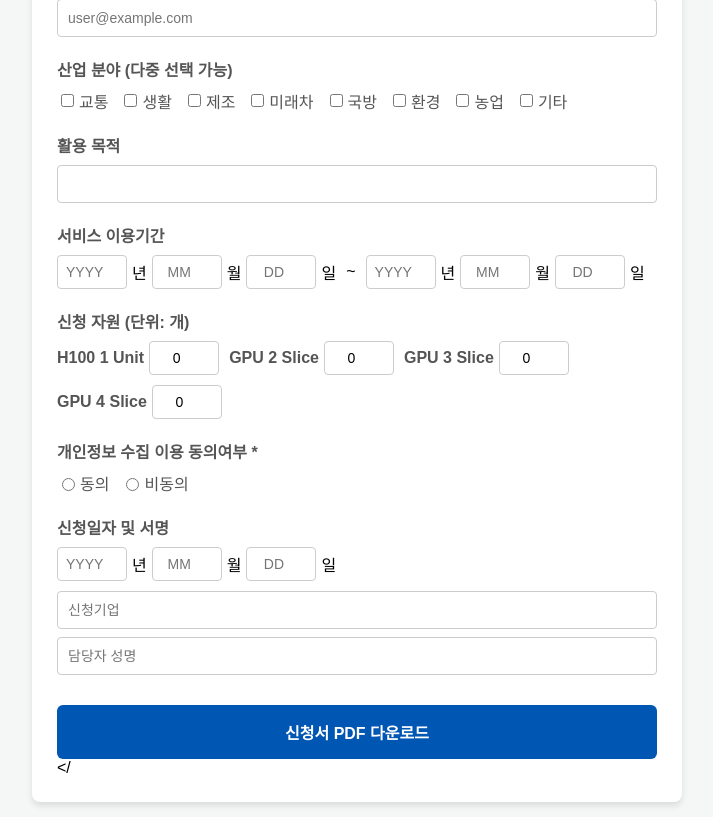
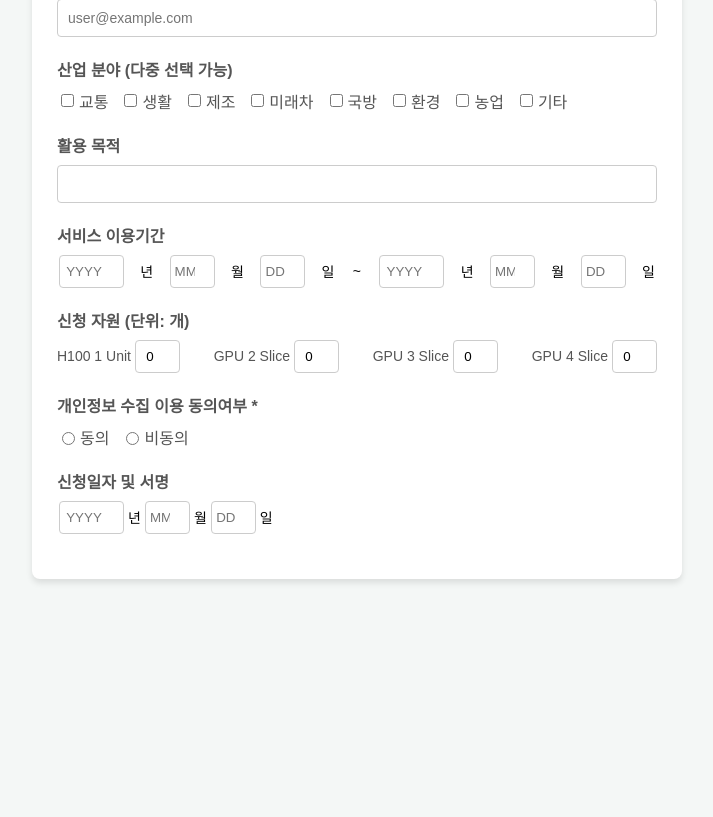
Before and after one commit to KimGiHu/GITC-Live-Service, a Flask app: page / in a window 1280 px wide. Shown: the part 963-1780 px from the top of the page, without its empty margins (283-996 px from the left). After the commit the page ends 1546 px from the top, so only its background shows below. Run offline with Flask 3, Linux system fonts and the light colour scheme; parts of the project's set-up code (start-up, migrations or seed data) failed here and were passed over.

Commit message:
Update index.html

```diff
--- a/templates/index.html
+++ b/templates/index.html
@@ -5,29 +5,57 @@
     <meta name="viewport" content="width=device-width, initial-scale=1.0, maximum-scale=1.0, user-scalable=no">
     <title>초거대AI 클라우드팜 GPU 가상자원 이용 신청</title>
     <style>
-        /* [핵심 수정 2] 모든 요소의 여백을 너비에 포함시켜 삐져나감 원천 차단 */
         * { box-sizing: border-box; }
-
         body { font-family: 'Malgun Gothic', sans-serif; background-color: #f4f7f6; padding: 15px; margin: 0; }
         .container { width: 100%; max-width: 650px; background: white; padding: 25px; border-radius: 8px; box-shadow: 0 4px 6px rgba(0,0,0,0.1); margin: auto; }
         h2 { color: #333; text-align: center; margin-bottom: 25px; font-size: 1.5rem; }
         .form-group { margin-bottom: 20px; }
         label { font-weight: bold; display: block; margin-bottom: 8px; color: #555; }
 
-        /* 기본 입력칸 */
         input[type="text"], input[type="email"], input[type="tel"] {
             width: 100%; padding: 10px; border: 1px solid #ccc; border-radius: 4px; font-size: 14px;
         }
 
-        /* 체크박스/라디오버튼 반응형 정렬 */
         .checkbox-group { display: flex; flex-wrap: wrap; gap: 12px; }
         .checkbox-group label { display: inline-flex; align-items: center; font-weight: normal; margin: 0; }
         .checkbox-group input { margin-right: 5px; }
 
-        /* 날짜 및 자원 입력 그룹 (모바일에서 깔끔하게 줄바꿈되도록 그룹핑) */
-        .flex-wrap-group { display: flex; flex-wrap: wrap; gap: 10px; align-items: center; }
-        .inner-group { display: flex; align-items: center; gap: 5px; white-space: nowrap; }
-        .inner-group input[type="number"] { width: 70px; padding: 8px; border: 1px solid #ccc; border-radius: 4px; font-size: 14px; text-align: center; }
+        /* [핵심 수정] 1줄 강제 정렬 및 모바일 반응형 그룹 */
+        .oneline-group {
+            display: flex;
+            align-items: center;
+            justify-content: space-between;
+            width: 100%;
+            white-space: nowrap; /* 줄바꿈 절대 금지 */
+            font-size: 14px;
+        }
+        .oneline-group input {
+            text-align: center;
+            padding: 8px 4px;
+            border: 1px solid #ccc;
+            border-radius: 4px;
+            min-width: 0; /* 모바일에서 박스가 화면 밖으로 밀리지 않고 축소되도록 허용 */
+        }
+
+        /* 날짜 입력칸 유연성 부여 */
+        .date-y { flex: 1.5; max-width: 65px; margin: 0 2px; }
+        .date-md { flex: 1; max-width: 45px; margin: 0 2px; }
+        .date-text { margin: 0 2px; }
+
+        /* GPU 입력칸 유연성 부여 */
+        .gpu-label { display: flex; align-items: center; font-weight: normal; margin: 0; gap: 4px; }
+        .gpu-input { width: 45px; }
+
+        /* 모바일 세로 화면(500px 이하) 진입 시 크기 자동 축소 */
+        @media (max-width: 500px) {
+            .oneline-group { font-size: 11px; justify-content: center; }
+            .oneline-group input { padding: 6px 2px; font-size: 11px; }
+            .date-y { max-width: 45px; margin: 0 1px; }
+            .date-md { max-width: 30px; margin: 0 1px; }
+            .date-text { margin: 0 1px; }
+            .gpu-label { gap: 2px; }
+            .gpu-input { width: 30px; }
+        }
 
         button { width: 100%; padding: 15px; background-color: #0056b3; color: white; border: none; border-radius: 6px; font-size: 16px; font-weight: bold; cursor: pointer; margin-top: 10px; }
         button:hover { background-color: #004494; }
@@ -98,28 +126,24 @@
 
             <div class="form-group">
                 <label>서비스 이용기간</label>
-                <div class="flex-wrap-group">
-                    <div class="inner-group">
-                        <input type="number" name="1st year" placeholder="YYYY" min="2024"> 년
-                        <input type="number" name="1st month" placeholder="MM" min="1" max="12"> 월
-                        <input type="number" name="1st day" placeholder="DD" min="1" max="31"> 일
-                    </div>
-                    <span>~</span>
-                    <div class="inner-group">
-                        <input type="number" name="2nd year" placeholder="YYYY" min="2024"> 년
-                        <input type="number" name="2nd month" placeholder="MM" min="1" max="12"> 월
-                        <input type="number" name="2nd day" placeholder="DD" min="1" max="31"> 일
-                    </div>
+                <div class="oneline-group">
+                    <input type="number" class="date-y" name="1st year" placeholder="YYYY" min="2024"><span class="date-text">년</span>
+                    <input type="number" class="date-md" name="1st month" placeholder="MM" min="1" max="12"><span class="date-text">월</span>
+                    <input type="number" class="date-md" name="1st day" placeholder="DD" min="1" max="31"><span class="date-text">일</span>
+                    <span class="date-text" style="margin: 0 4px;">~</span>
+                    <input type="number" class="date-y" name="2nd year" placeholder="YYYY" min="2024"><span class="date-text">년</span>
+                    <input type="number" class="date-md" name="2nd month" placeholder="MM" min="1" max="12"><span class="date-text">월</span>
+                    <input type="number" class="date-md" name="2nd day" placeholder="DD" min="1" max="31"><span class="date-text">일</span>
                 </div>
             </div>
 
             <div class="form-group">
                 <label>신청 자원 (단위: 개)</label>
-                <div class="flex-wrap-group">
-                    <div class="inner-group"><label style="margin:0;">H100 1 Unit</label> <input type="number" name="H100 Number" value="0" min="0"></div>
-                    <div class="inner-group"><label style="margin:0;">GPU 2 Slice</label> <input type="number" name="GPU 2 slice" value="0" min="0"></div>
-                    <div class="inner-group"><label style="margin:0;">GPU 3 Slice</label> <input type="number" name="GPU 3 slice" value="0" min="0"></div>
-                    <div class="inner-group"><label style="margin:0;">GPU 4 Slice</label> <input type="number" name="GPU 4 slice" value="0" min="0"></div>
+                <div class="oneline-group">
+                    <label class="gpu-label">H100 1 Unit <input type="number" class="gpu-input" name="H100 Number" value="0" min="0"></label>
+                    <label class="gpu-label">GPU 2 Slice <input type="number" class="gpu-input" name="GPU 2 slice" value="0" min="0"></label>
+                    <label class="gpu-label">GPU 3 Slice <input type="number" class="gpu-input" name="GPU 3 slice" value="0" min="0"></label>
+                    <label class="gpu-label">GPU 4 Slice <input type="number" class="gpu-input" name="GPU 4 slice" value="0" min="0"></label>
                 </div>
             </div>
 
@@ -133,16 +157,9 @@
 
             <div class="form-group">
                 <label>신청일자 및 서명</label>
-                <div class="flex-wrap-group" style="margin-bottom: 10px;">
-                    <div class="inner-group">
-                        <input type="number" name="Register Year" placeholder="YYYY" min="2024"> 년
-                        <input type="number" name="Register Month" placeholder="MM" min="1" max="12"> 월
-                        <input type="number" name="Register Day" placeholder="DD" min="1" max="31"> 일
-                    </div>
+                <div class="oneline-group" style="margin-bottom: 10px; justify-content: flex-start;">
+                    <input type="number" class="date-y" name="Register Year" placeholder="YYYY" min="2024"><span class="date-text">년</span>
+                    <input type="number" class="date-md" name="Register Month" placeholder="MM" min="1" max="12"><span class="date-text">월</span>
+                    <input type="number" class="date-md" name="Register Day" placeholder="DD" min="1" max="31"><span class="date-text">일</span>
                 </div>
-                <input type="text" name="Application Business Name" placeholder="신청기업" style="margin-bottom: 8px;">
-                <input type="text" name="Corporate Representative Name" placeholder="담당자 성명">
-            </div>
-
-            <button type="submit">신청서 PDF 다운로드</button>
-        </
+                <input type="text" name="Application Business Name" placeholder="신청기업" style="margin-bottom: 8
```
